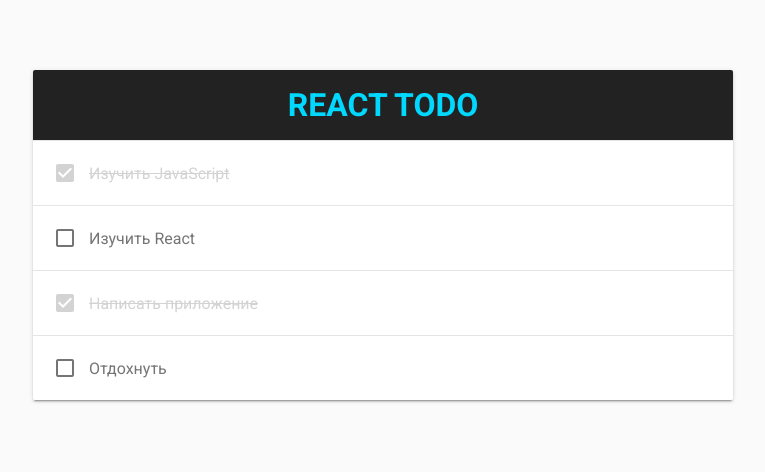
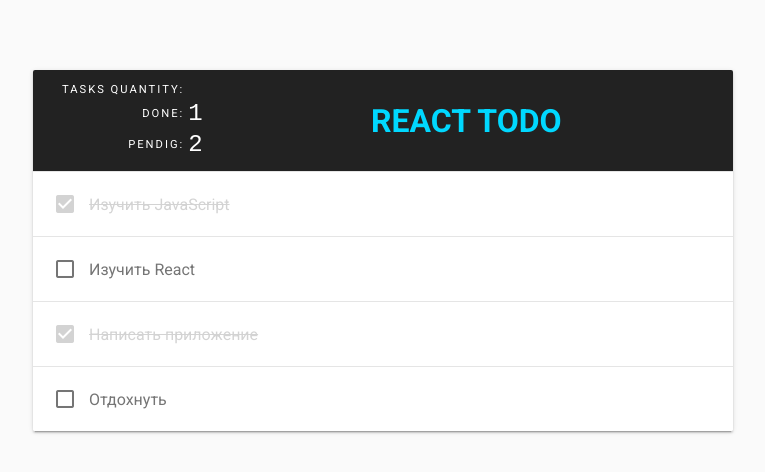
Before and after one commit to oxigen1um/react-todo, a React (Create React App) app: page / in a window 1280 px wide. Shown: the top 472 px of the page, without its empty margins (257-1022 px from the left). Built offline with nearby package versions, Linux system fonts and the light colour scheme.

Commit message:
issue: todos counter doesnt work

```diff
--- a/src/App.jsx
+++ b/src/App.jsx
@@ -25,7 +25,7 @@
       return todo;
     });
 
-    this.setState({ todos:todos });
+    this.setState({ todos: todos });
   }
 
   handleDelete(id) {
@@ -38,7 +38,7 @@
       return (
         <main>
 
-          <Header title={this.props.title}/>
+          <Header title={this.props.title} todos={this.state.todos} />
 
           <section className="todo-list">
             {this.state.todos.map(todo =>
--- a/src/components/Header.jsx
+++ b/src/components/Header.jsx
@@ -1,16 +1,20 @@
 import React from 'react';
 import PropTypes from 'prop-types';
+
+import Stats from './Stats';
 
 function Header(props) {
   return (
     <header>
+      <Stats todos={props.todos}/>
       <h1>{props.title}</h1>
     </header>
   );
 }
 
 Header.propTypes = {
-  title: PropTypes.string.isRequired
+  title: PropTypes.string.isRequired,
+  todos: PropTypes.array.isRequired
 };
 
 export default Header;
--- /dev/null
+++ b/src/components/Stats.jsx
@@ -0,0 +1,33 @@
+import React from 'react';
+import PropTypes from 'prop-types';
+
+function Stats(props) {
+  let total = props.todos.lenght;
+  let completed = props.todos.filter(todo => todo.completed).length;
+  let pending = total - completed;
+  console.log(total);
+  return(
+    <table className="stats">
+      <tbody>
+        <tr>
+          <th>Tasks quantity:</th>
+        <td>{total}</td>
+        </tr>
+        <tr>
+          <th>Done:</th>
+        <td>1</td>
+        </tr>
+        <tr>
+          <th>Pendig:</th>
+        <td>2</td>
+        </tr>
+      </tbody>
+    </table>
+  );
+}
+
+Stats.propTypes = {
+  todos: PropTypes.array.isRequired
+};
+
+export default Stats;
```
